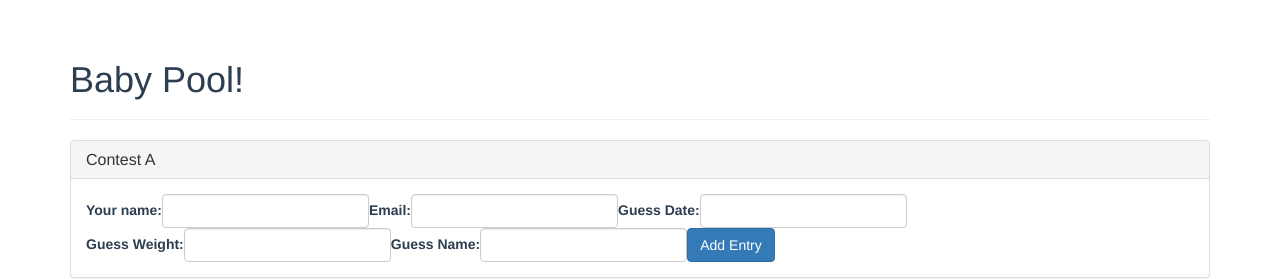
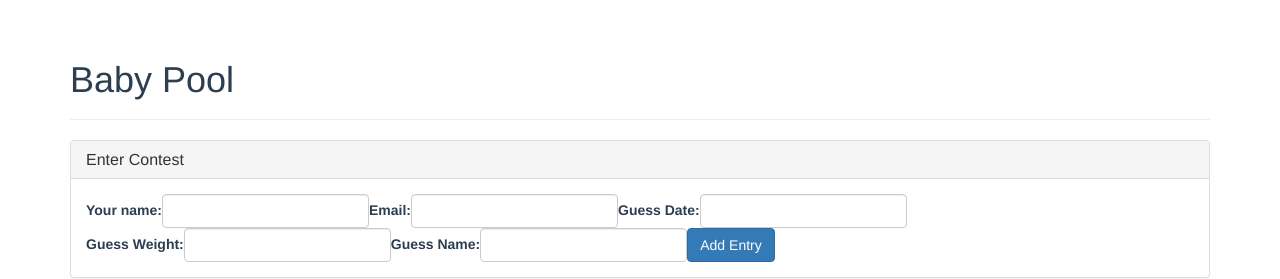
Before and after one commit to cherylac/CapstoneWATS4000-Pool, a Vue app: page / in a window 1280 px wide. Shown: the top 279 px of the page. Built offline with nearby package versions, Linux system fonts and the light colour scheme; what vuefire would draw is missing.

Commit message:
changed heading

```diff
--- a/src/App.vue
+++ b/src/App.vue
@@ -1,11 +1,11 @@
 <template>
   <div id="app" class="container">
     <div class="page-header">
-  <h1>Baby Pool!</h1>
+  <h1>Baby Pool</h1>
   </div>
   <div class="panel panel-default">
     <div class="panel-heading">
-      <h3 class="panel-title">Contest A</h3>
+      <h3 class="panel-title">Enter Contest</h3>
     </div>
     <div class="panel-body">
       <form id="form" class="form-inline" v-on:submit.prevent="addEntry">
```
Also changed, not shown: 8 other files (tests, documents, lock files or other folders).
